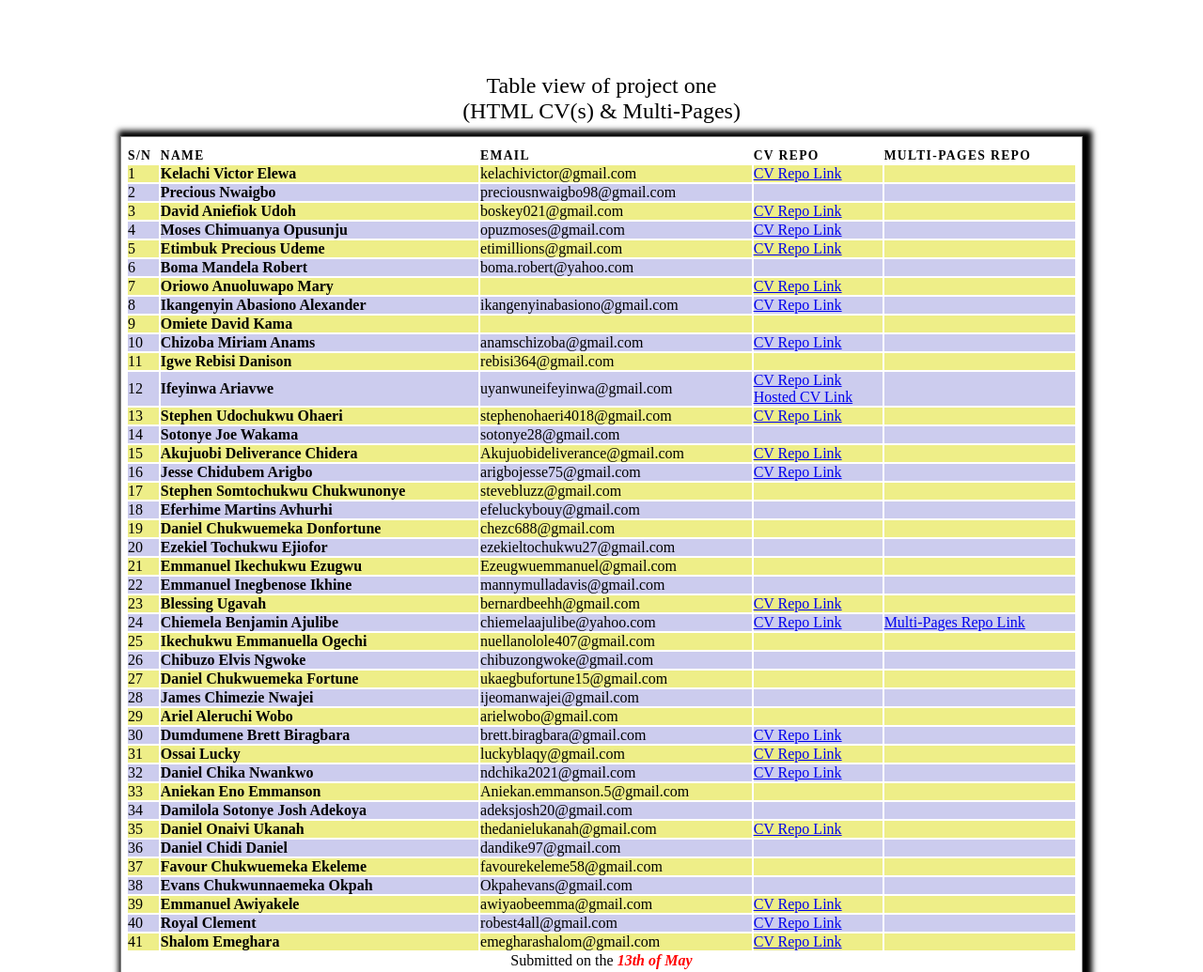
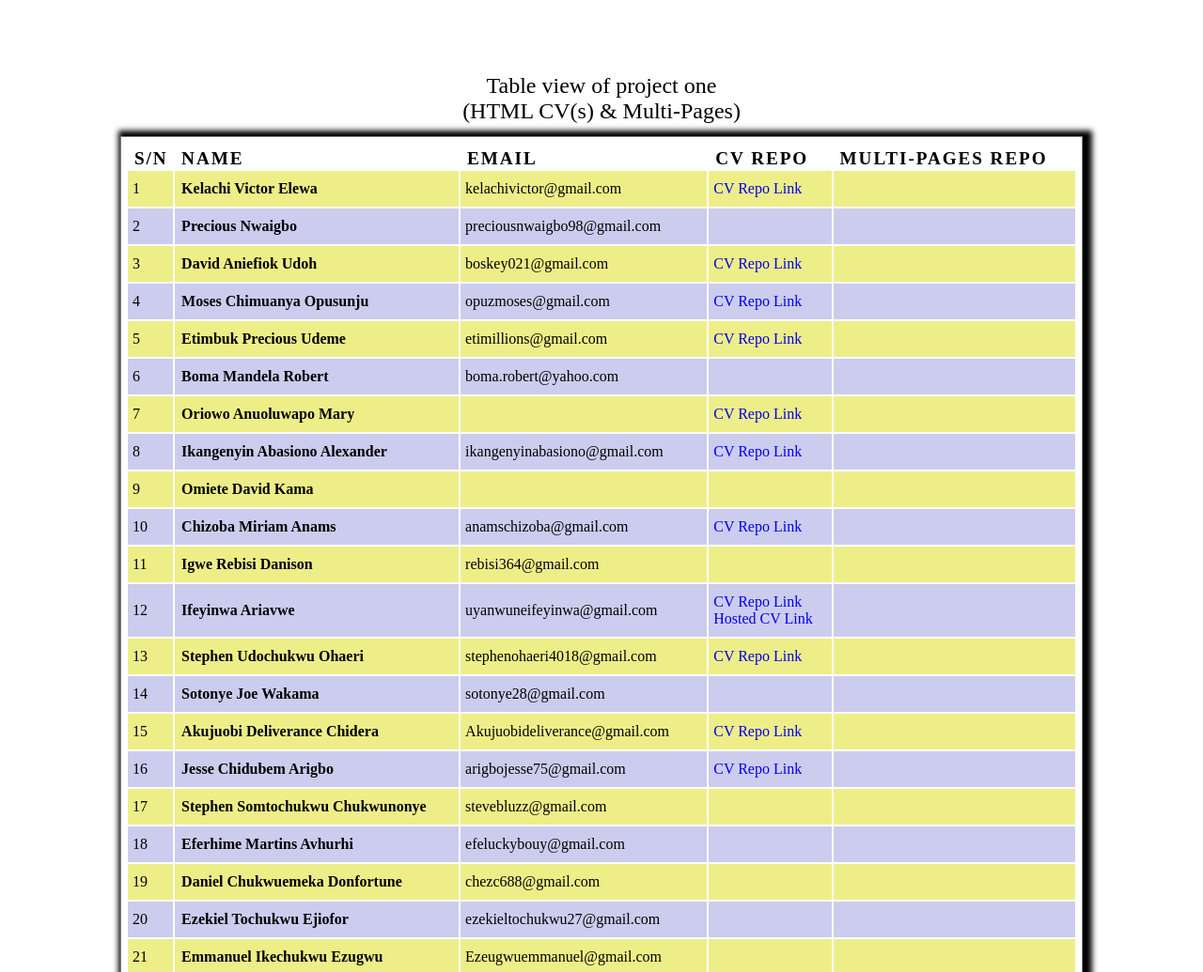
Before and after one commit to Duffigoogle/CGMTR_10, a plain HTML site: page index.html in a window 1280 px wide. Shown: the top 1035 px of the page at 94% size. Drawn offline with Linux system fonts and the light colour scheme.

Commit message:
Modify styles

```diff
--- a/style.css
+++ b/style.css
@@ -21,10 +21,6 @@ marquee {
     font-weight: bold;
 }
 
-/* h1 {
-    text-align: center;
-} */
-
 table {
     border: 1px solid gray;
     padding: 10px 5px;
@@ -41,11 +37,16 @@ table tr {
     padding: 0.35em;
 }
 
+table tr td {
+    padding: 10px 5px;
+}
+
 table thead th {
     text-align: left;
-    font-size: .85em;
+    font-size: 1.2em;
     letter-spacing: .1em;
     text-transform: uppercase;
+    padding-left: 7px;
 }
 
 table tbody {
@@ -65,10 +66,12 @@ tbody tr:nth-child(odd) {
 tbody > tr>:nth-child(2) {
     background-color: #;
     color: #000;
+    padding-left: 7px;
 }
 
 table tfoot tr td {
     text-align: center;
+    /* padding: 5px; */
 }
 
 span {
@@ -84,6 +87,10 @@ footer {
 
 p {
     text-align: center;
+}
+
+a {
+    text-decoration: none;
 }
 
 @media screen and (max-width: 600px) {
```
